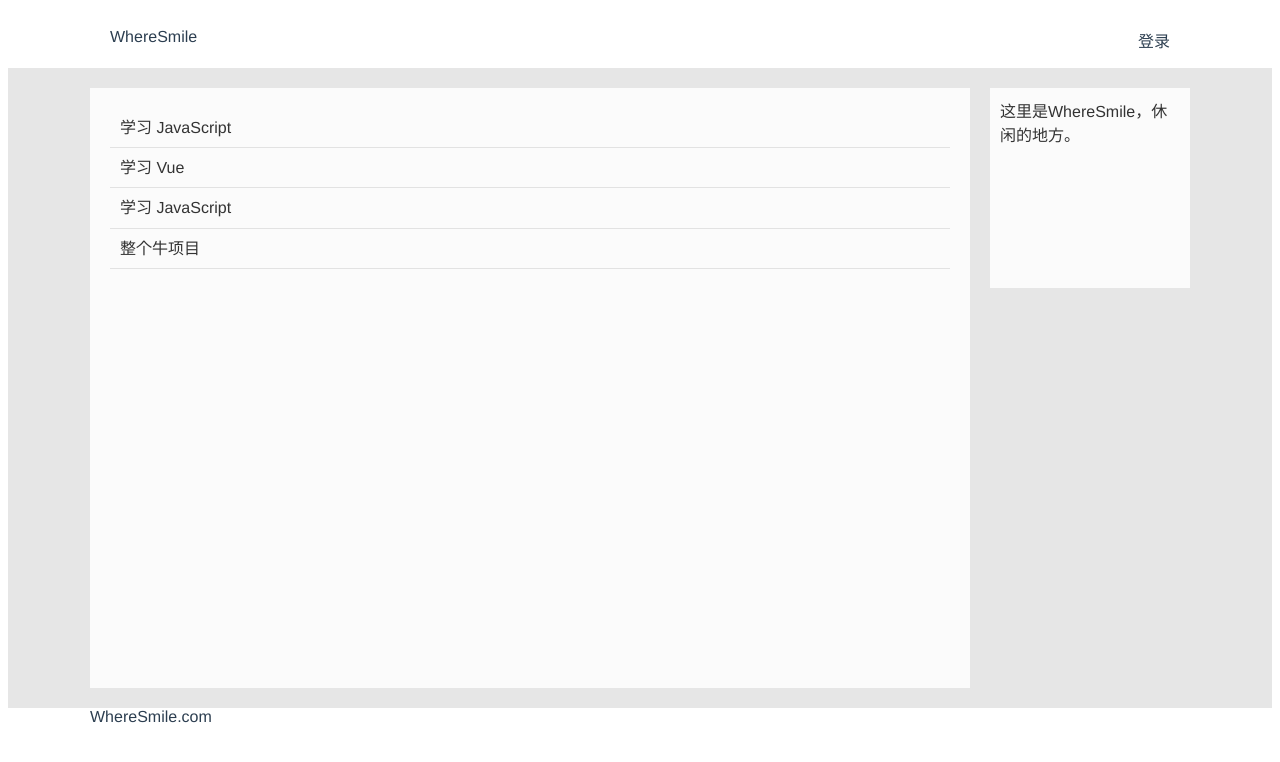
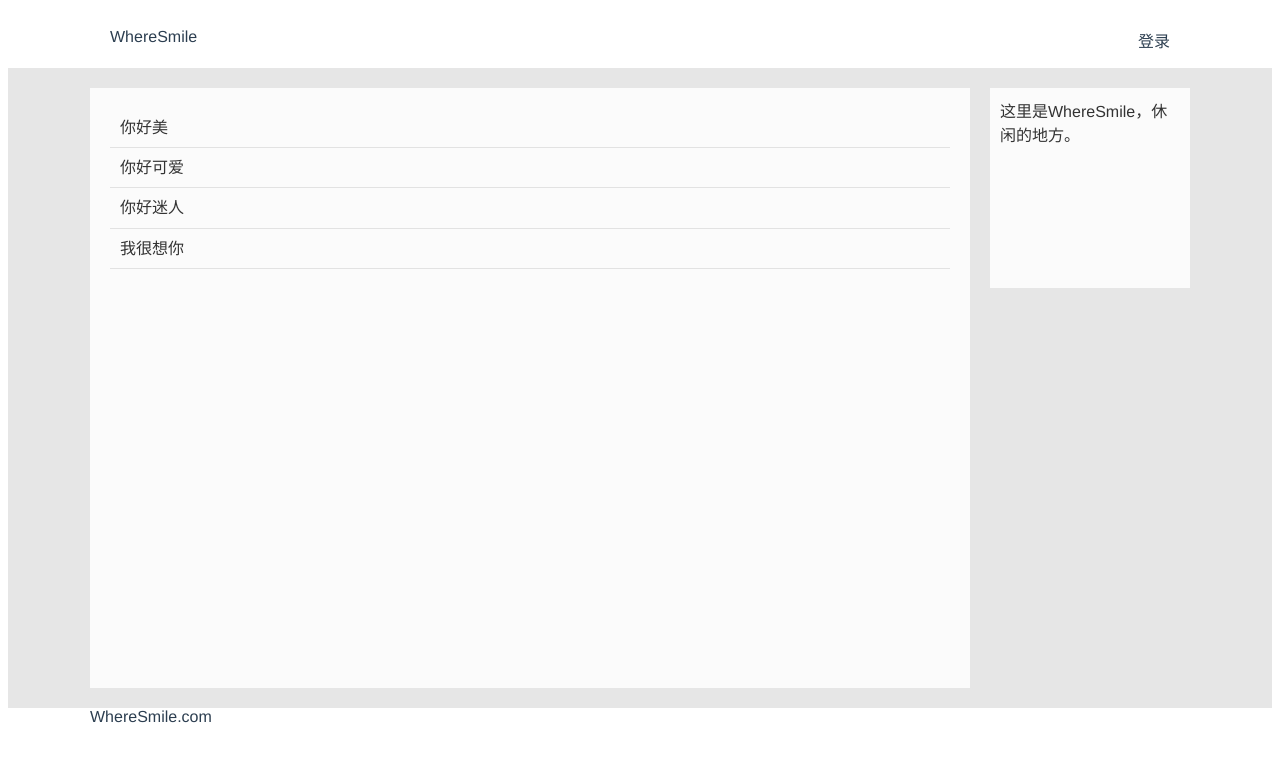
Before and after one commit to chalvern/ws-client, a Vue app: page /#/ in a window 1280 px wide. Shown: the top 762 px of the page. Built offline with nearby package versions, Linux system fonts and the light colour scheme.

Commit message:
router watch added

```diff
--- a/src/components/router/BodyContent.vue
+++ b/src/components/router/BodyContent.vue
@@ -5,7 +5,6 @@
         v-for="(todo, index) in todos"
         v-bind:todo="todo"
         v-bind:key="index"
-        @click="getDetail(todo)"
       ></location-cell>
     </el-main>
     <el-aside width="200px">
@@ -26,11 +25,46 @@ export default {
   },
   data () {
     return {
-      todos: [
+      todos: []
+    }
+  },
+  watch: {
+    $route () {
+      this.params = this.$route.params.location
+      if (typeof (this.params) !== 'undefined') {
+        this.todos = [
+          { text: '学习 JavaScript' },
+          { text: '学习 Vue' },
+          { text: '学习 JavaScript' },
+          { text: '整个牛项目' }
+        ]
+        console.log('router')
+      } else {
+        this.todos = [
+          { text: '你好美' },
+          { text: '你好可爱' },
+          { text: '你好迷人' },
+          { text: '我很想你' }
+        ]
+      }
+    }
+  },
+  created () {
+    // 如果是location的页面
+    this.params = this.$route.params.location
+    if (typeof (this.params) !== 'undefined') {
+      this.todos = [
         { text: '学习 JavaScript' },
         { text: '学习 Vue' },
         { text: '学习 JavaScript' },
         { text: '整个牛项目' }
+      ]
+    } else {
+      this.todos = [
+        { text: '你好美' },
+        { text: '你好可爱' },
+        { text: '你好迷人' },
+        { text: '我很想你' }
       ]
     }
   }
--- a/src/components/router/LoginView.vue
+++ b/src/components/router/LoginView.vue
@@ -1,7 +1,7 @@
 <template>
   <div class="login-body">
       <div class="description">
-          当前不支持登陆，敬请等待，谢谢。
+          当前不支持登录，敬请等待，谢谢。
       </div>
   </div>
 </template>
```
